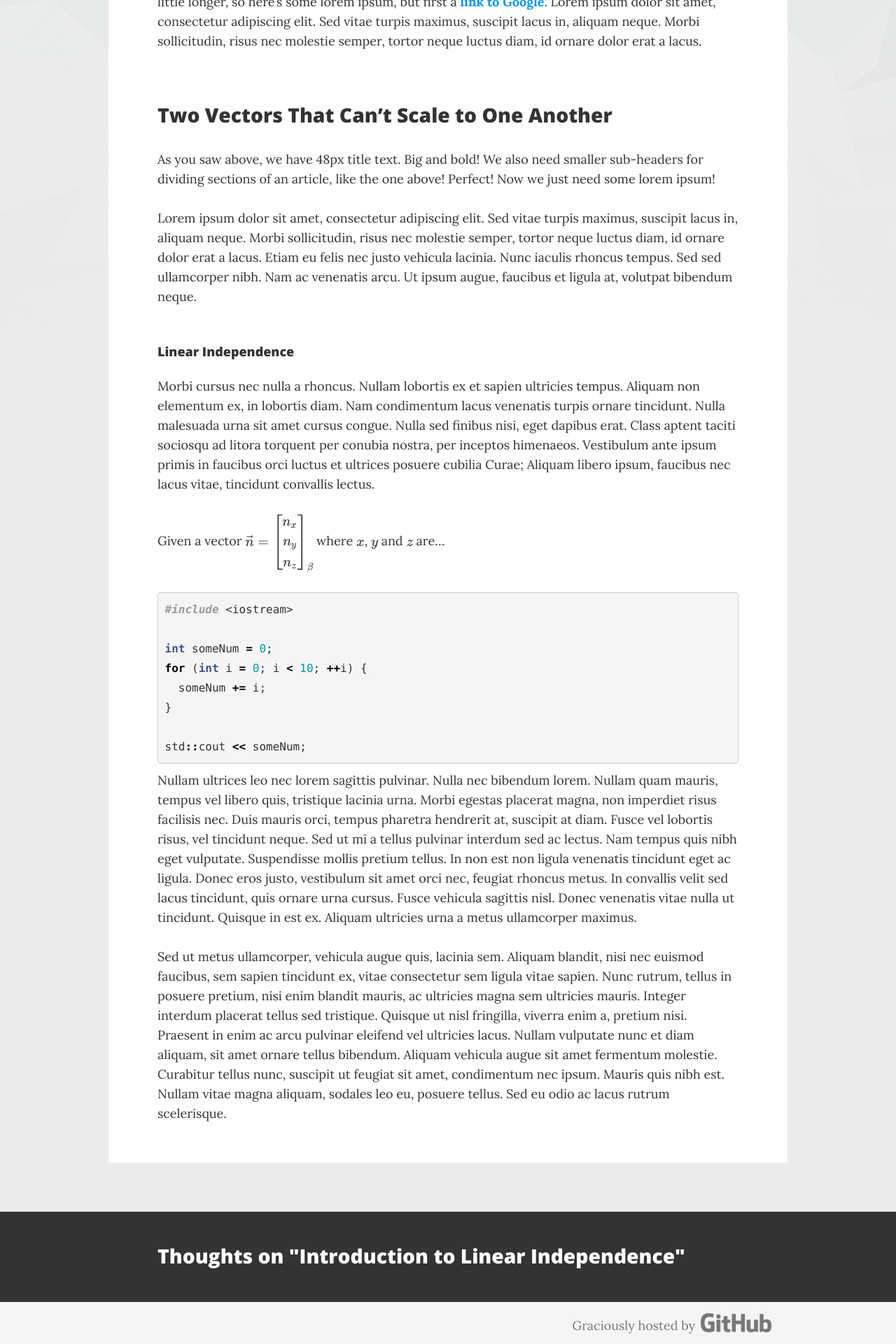
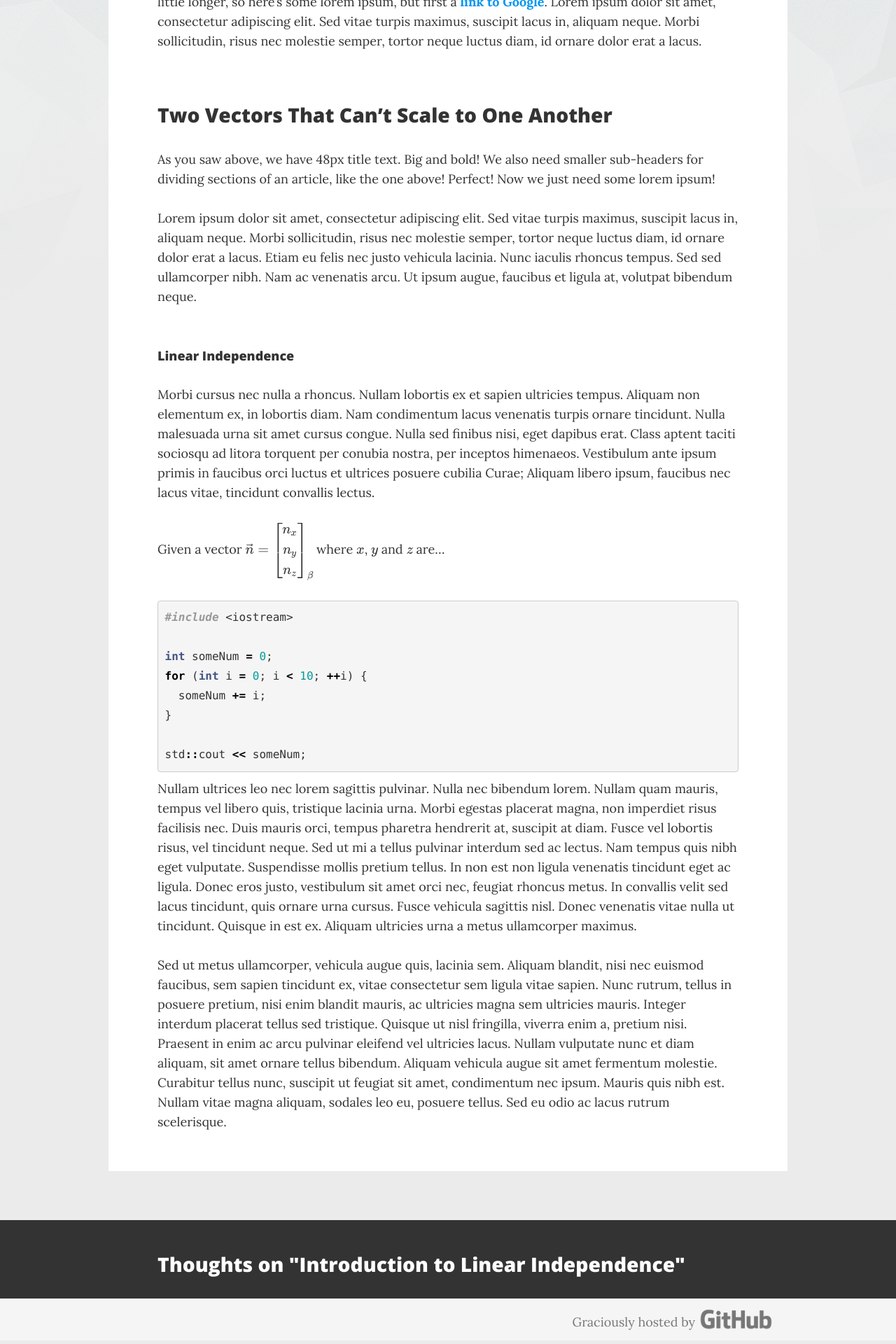
Before and after one commit to aarondgordon/aarondgordon.github.io, a Jekyll site: the page built from _posts/2016-8-24-introduction-to-spanning-sets-linear-independence-and-the-vector-space-basis.md, in a window 1280 px wide. Shown: the part 964-2884 px from the top of the page at 70% size. Built offline with Jekyll 4.4.1, drawn with Linux system fonts in a browser that asks for light colours; nearby versions of some CDN libraries; formulas are drawn with MathJax 3; comment, search, counter and statistics services are not loaded.

Commit message:
Update layout.css

```diff
--- a/assets/css/layout.css
+++ b/assets/css/layout.css
@@ -365,8 +365,8 @@
 }
 
 .container-comments .h2, .container-comments h2 {
-  margin-top: 0.78em; /* 1 x baseline | 14px/18px */
-  margin-bottom: 1.56em; /* 2 x baseline | 28px/18px */
+  margin-top: 0.5em; /* 1 x baseline | 14px/28.26px */
+  margin-bottom: 1em; /* 2 x baseline | 28px/28.26px */
 }
 
 @media (min-width: 768px) {
@@ -376,8 +376,7 @@
 }
 
 .container-post .h3, .container-post h3 {
-  margin-top: 1.24em; /* 2 x baseline | 28px/22.5px */
-  margin-bottom: 1.24em; /* 2 x baseline | 28px/22.5px */
+  margin: 1.56em 0; /* 2 x baseline | 28px/18px */
 }
 
 .date {
```
